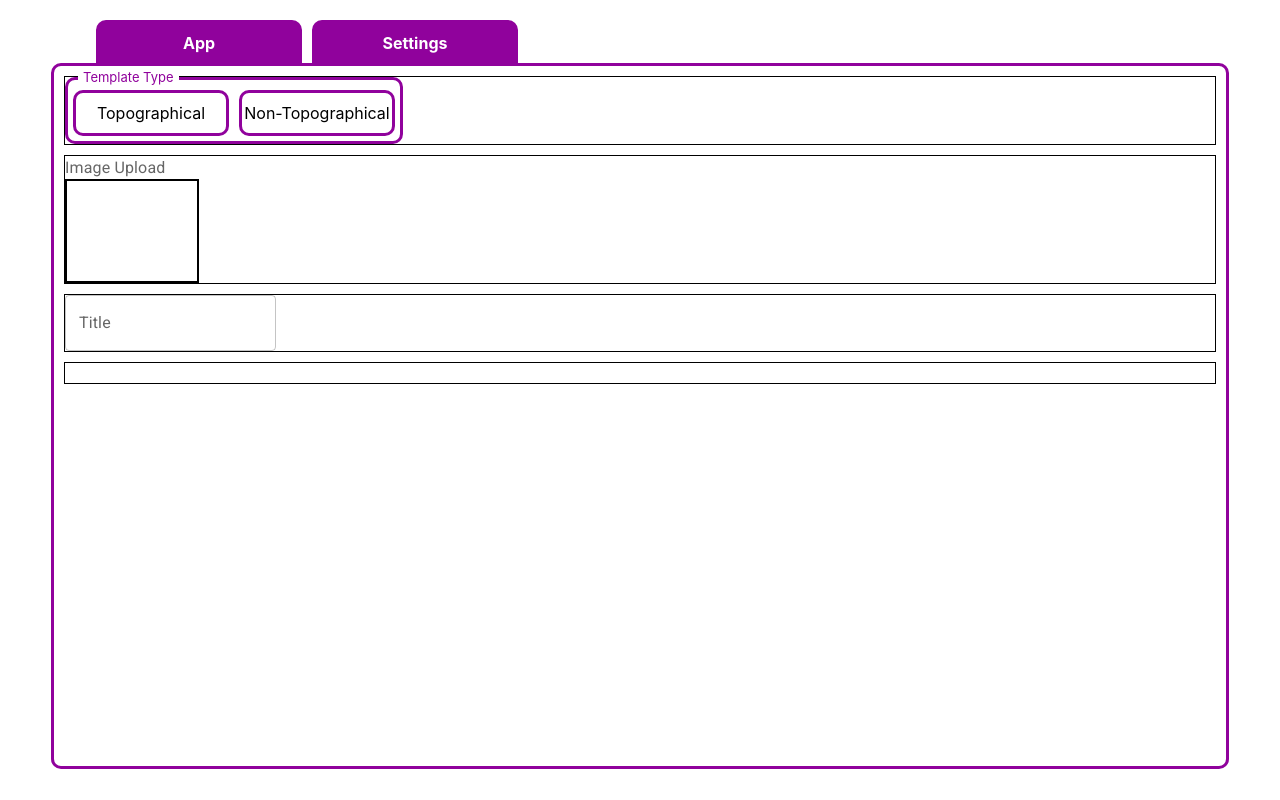
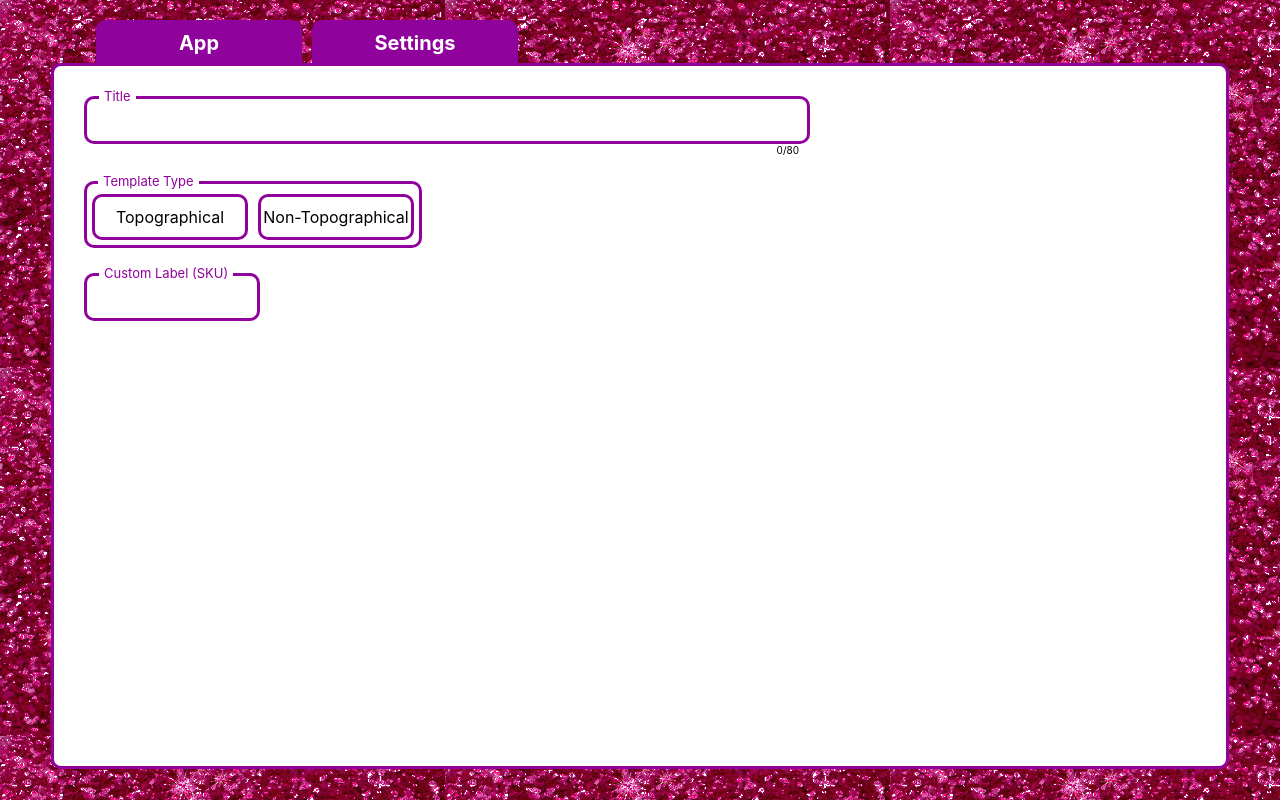
Before and after one commit to CaseyKerrick/ez-list, a React (Create React App) app: page / in a window 1280 px wide. Built offline with nearby package versions, Linux system fonts and the light colour scheme.

Commit message:
Added custom TextField component.

```diff
--- a/src/App.css
+++ b/src/App.css
@@ -6,6 +6,11 @@
   height: calc(100vh - 120px);
   border-radius: 10px;
   padding: 10px;
+  background-color: white;
+}
+
+body {
+  background-image: url('../public/pink-sparkles.gif');
 }
 
 .navbar {
@@ -30,5 +35,5 @@
   height: 40px;
   border-top-left-radius: 10px;
   border-top-right-radius: 10px;
-  /* font-size: 20px; */
+  font-size: 20px;
 }
--- a/src/components/Listing/Listing.css
+++ b/src/components/Listing/Listing.css
@@ -1,6 +1,13 @@
 .formQuestion {
-  border: 1px solid black;
-  margin-bottom: 10px;
+  /* border: 1px solid black; */
+  margin-bottom: 25px;
+}
+
+form {
+  padding-left: 20px;
+  padding-right: 20px;
+  padding-top: 20px;
+  width: calc(100% - 40px);
 }
 
 .imageUploadPlaceholder {
--- a/src/components/Listing/Listing.tsx
+++ b/src/components/Listing/Listing.tsx
@@ -2,52 +2,47 @@ import React from 'react';
 import {
   FormControl,
   FormLabel,
-  TextField,
 } from '@mui/material';
 import Radio from '../base/Radio/Radio';
+import TextField from '../base/TextField/TextField';
 import './Listing.css';
 
 
 function Listing() {
 
   const [templateType, setTemplateType] = React.useState('');
-  const radioOnChange = (value: string) => {
-    return () => setTemplateType(value);
-  };
-
-
-
+  const [title, setTitle] = React.useState('');
+  const [customLabelSKU, setCustomLabelSKU] = React.useState('');
 
   return (
     <form>
-
+      <div className='formQuestion'>
+        <TextField
+          characterLimit={80}
+          title='Title'
+          value={title}
+          onChange={setTitle}
+          width={700}
+        />
+      </div>
       <div className='formQuestion'>
         <Radio
           id='templateType'
           radioButtons={['Topographical', 'Non-Topographical']}
           title='Template Type'
-          onChange={radioOnChange}
+          onChange={setTemplateType}
           selected={templateType}
         />
       </div>
-
       <div className='formQuestion'>
-        <FormControl>
-          <FormLabel id='image-upload-label'>Image Upload</FormLabel>
-          <span className='imageUploadPlaceholder'>&nbsp;</span>
-        </FormControl>
+        <TextField
+          title='Custom Label (SKU)'
+          value={customLabelSKU}
+          onChange={setCustomLabelSKU}
+          width={150}
+        />
       </div>
 
-      <div className='formQuestion'>
-        <FormControl>
-          <TextField
-            aria-labelledby='title-label'
-            id='title'
-            variant='outlined'
-            label='Title'
-          />
-        </FormControl>
-      </div>
 
 
 
--- a/src/components/base/Radio/Radio.css
+++ b/src/components/base/Radio/Radio.css
@@ -27,7 +27,7 @@
 .title {
   background-color: white;
   margin-top: -11px;
-  margin-left: 10px;
+  margin-left: 11px;
   padding-left: 5px;
   padding-right: 5px;
   width: fit-content;
--- a/src/components/base/Radio/Radio.tsx
+++ b/src/components/base/Radio/Radio.tsx
@@ -10,6 +10,10 @@ type propType = {
 
 function Radio(props: propType) {
 
+  const handleChange = (item: string) => {
+    return () => props.onChange(item);
+  }
+
   return (
     <div className='radioButtonsContainer'>
       <div className='title'>{props.title}</div>
@@ -21,7 +25,7 @@ function Radio(props: propType) {
             id={radioButton}
             name={props.id}
             value={radioButton}
-            onClick={props.onChange(radioButton)}
+            onClick={handleChange(radioButton)}
           />
           <label htmlFor={radioButton} className={`radioButton ${radioButton === props.selected && 'checkedRadioButton'}` }>{radioButton}</label>
         </span>
--- /dev/null
+++ b/src/components/base/TextField/TextField.css
@@ -0,0 +1,26 @@
+.textInput {
+  height: 40px;
+  line-height: 40px;
+  font-size: 18px;
+  border: 3px solid #90029C;
+  border-radius: 10px;
+  padding-left: 10px;
+  padding-right: 10px;
+}
+
+.textFieldTitle {
+  font-size: 13px;
+  color: #90029C;
+  background-color: white;
+  margin-top: -8px;
+  margin-left: 15px;
+  padding-left: 5px;
+  padding-right: 5px;
+  width: fit-content;
+  position: fixed;
+}
+
+.characterLimit {
+  font-size: 10px;
+  text-align: right;
+}
--- /dev/null
+++ b/src/components/base/TextField/TextField.tsx
@@ -0,0 +1,41 @@
+import './TextField.css';
+
+type PropType = {
+  characterLimit?: number;
+  title: string;
+  value: string;
+  onChange: Function;
+  width?: number;
+};
+
+function TextField(props: PropType) {
+
+  const handleChange = (e: any) => {
+    props.onChange(e.target?.value || '');
+  };
+
+  const widthChooser = (characterLimit?: boolean) => {
+    return props.width ? `${props.width + (characterLimit ? 15 : 0)}px` : 'inherit';
+  };
+
+  return (
+    <>
+      <div>
+        <div className='textFieldTitle'>{props.title}</div>
+        <input
+          type='text'
+          className='textInput'
+          onChange={handleChange}
+          defaultValue={props.value}
+          style={{ width: widthChooser() }}
+          maxLength={props.characterLimit}
+        />
+        { props.characterLimit && (
+          <div className='characterLimit' style={{ width: widthChooser(true) }}>{props.value?.length || 0}/{props.characterLimit}</div>
+        )}
+      </div>
+    </>
+  );
+}
+
+export default TextField;
```
Also changed, not shown: public/pink-sparkles.gif (added), 1 other file (tests, documents, lock files or other folders).
